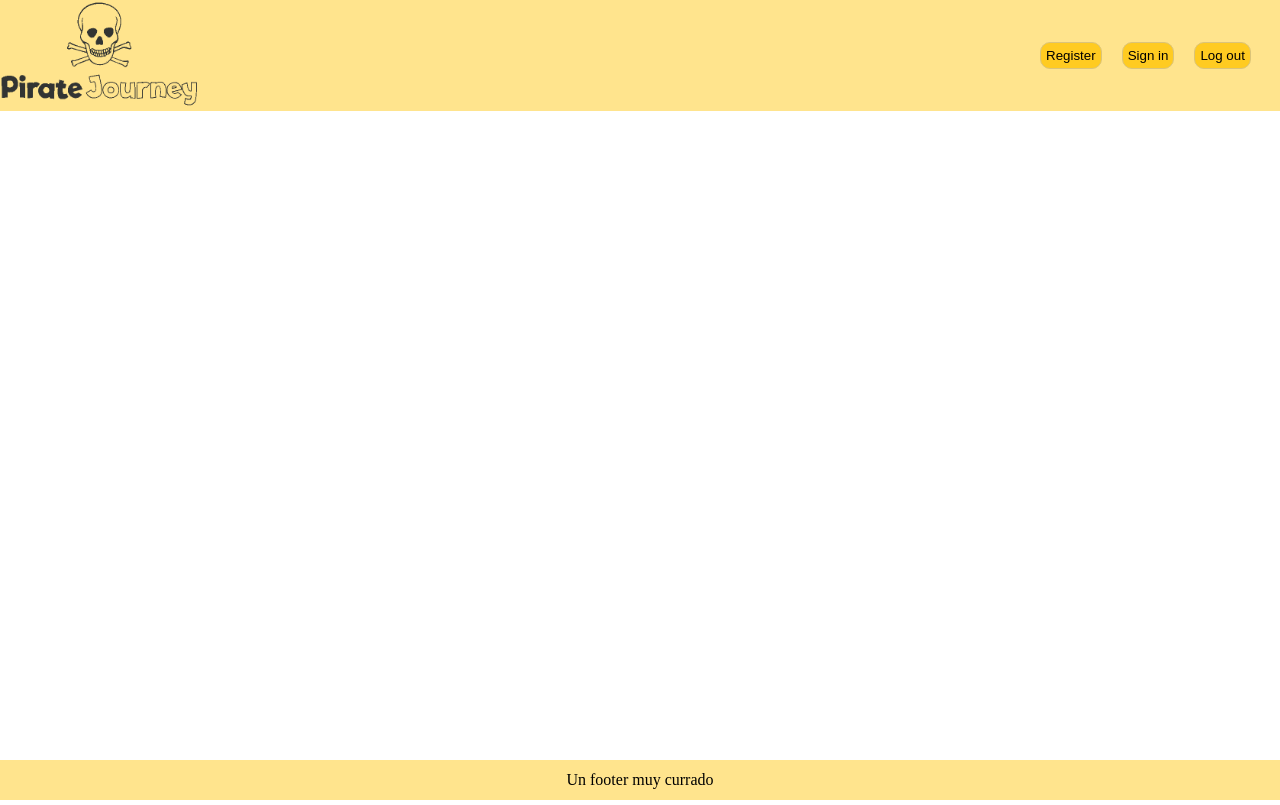
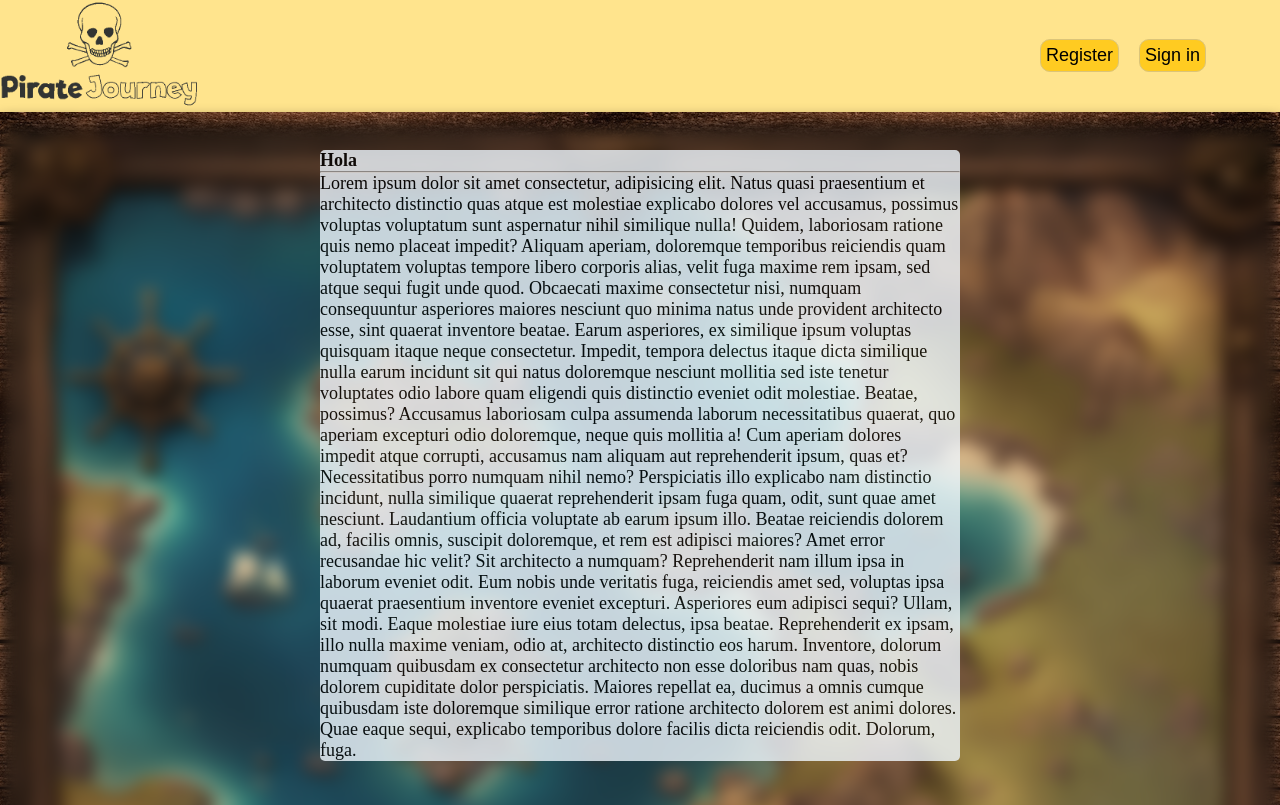
Before and after one commit to icarreras19961/Escape-Room, a plain HTML site: page index.html in a window 1280 px wide. Shown: the top 805 px of the page. Drawn offline with Linux system fonts and the light colour scheme.

Commit message:
register y inicio """"echo""""

```diff
--- /dev/null
+++ b/css/menu_user.css
@@ -0,0 +1,6 @@
+body {
+  background-image: url("/../Imagenes/para_usar/cielo.jpg") !important;
+
+  background-repeat: no-repeat;
+  background-size: cover;
+}
--- a/index.css
+++ b/index.css
@@ -1,11 +1,14 @@
 * {
   margin: 0;
   padding: 0;
+  font-size: large;
 }
 body {
   display: flex;
   flex-direction: column;
   min-height: 100vh;
+  background-image: url("Imagenes/maderaavif.avif");
+  background-color: #833e0c;
 }
 /* header */
 header {
@@ -31,6 +34,22 @@ header {
   border: 1px solid #dbc479;
 }
 /* Main */
+main {
+  display: flex;
+  justify-content: center;
+}
+#imagen {
+  filter: blur(8px);
+  margin: 10px;
+}
+#bienvenida {
+  background-color: aliceblue;
+  opacity: 0.8;
+  position: absolute;
+  top: 150px;
+  width: 50%;
+  border-radius: 5px;
+}
 
 /* Footer */
 footer {
--- a/index.html
+++ b/index.html
@@ -13,14 +13,54 @@
     <img id="logo" src="Imagenes/logo.png" alt="">
     <!-- ffe48d codigo del color -->
     <div id="botones_accion">
-      <button id="registro" class="boton">Register</button>
-      <button id="signIn" class="boton">Sign in</button>
-      <button id="logOut" class="boton">Log out</button>
+      <a href="formularios/registro/registro.html">
+        <button id="registro" class="boton">Register</button>
+      </a>
+      <a href="">
+        <button id="signIn" class="boton">Sign in</button>
+      </a>
     </div>
   </header>
-  <main></main>
+  <main>
 
-    <footer>Un footer muy currado</footer>
+    <img id="imagen" src="Imagenes/mapa.jpg" alt="">
+
+    <div id="bienvenida">
+      <h1>Hola</h1>
+      <hr>
+      <p>
+        Lorem ipsum dolor sit amet consectetur, adipisicing elit. Natus quasi praesentium et architecto distinctio quas
+        atque est molestiae explicabo dolores vel accusamus, possimus voluptas voluptatum sunt aspernatur nihil
+        similique nulla!
+        Quidem, laboriosam ratione quis nemo placeat impedit? Aliquam aperiam, doloremque temporibus reiciendis quam
+        voluptatem voluptas tempore libero corporis alias, velit fuga maxime rem ipsam, sed atque sequi fugit unde quod.
+        Obcaecati maxime consectetur nisi, numquam consequuntur asperiores maiores nesciunt quo minima natus unde
+        provident architecto esse, sint quaerat inventore beatae. Earum asperiores, ex similique ipsum voluptas quisquam
+        itaque neque consectetur.
+        Impedit, tempora delectus itaque dicta similique nulla earum incidunt sit qui natus doloremque nesciunt mollitia
+        sed iste tenetur voluptates odio labore quam eligendi quis distinctio eveniet odit molestiae. Beatae, possimus?
+        Accusamus laboriosam culpa assumenda laborum necessitatibus quaerat, quo aperiam excepturi odio doloremque,
+        neque quis mollitia a! Cum aperiam dolores impedit atque corrupti, accusamus nam aliquam aut reprehenderit
+        ipsum, quas et?
+        Necessitatibus porro numquam nihil nemo? Perspiciatis illo explicabo nam distinctio incidunt, nulla similique
+        quaerat reprehenderit ipsam fuga quam, odit, sunt quae amet nesciunt. Laudantium officia voluptate ab earum
+        ipsum illo.
+        Beatae reiciendis dolorem ad, facilis omnis, suscipit doloremque, et rem est adipisci maiores? Amet error
+        recusandae hic velit? Sit architecto a numquam? Reprehenderit nam illum ipsa in laborum eveniet odit.
+        Eum nobis unde veritatis fuga, reiciendis amet sed, voluptas ipsa quaerat praesentium inventore eveniet
+        excepturi. Asperiores eum adipisci sequi? Ullam, sit modi. Eaque molestiae iure eius totam delectus, ipsa
+        beatae.
+        Reprehenderit ex ipsam, illo nulla maxime veniam, odio at, architecto distinctio eos harum. Inventore, dolorum
+        numquam quibusdam ex consectetur architecto non esse doloribus nam quas, nobis dolorem cupiditate dolor
+        perspiciatis.
+        Maiores repellat ea, ducimus a omnis cumque quibusdam iste doloremque similique error ratione architecto dolorem
+        est animi dolores. Quae eaque sequi, explicabo temporibus dolore facilis dicta reiciendis odit. Dolorum, fuga.
+
+      </p>
+    </div>
+  </main>
+
+  <footer>Un footer muy currado</footer>
 </body>
 
 </html>
```
Also changed, not shown: css/registro.css (added, +13 -0 lines), formularios/registro/registro.html (added, +66 -0 lines), html/menu_user.html (added, +30 -0 lines), js/registro.js (added, +29 -0 lines), Imagenes/croquis.JPG (added), Imagenes/maderaavif.avif (added), Imagenes/mapa.jpg (renamed from Imagenes/para usar/mapa.jpg), Imagenes/para_usar/cielo.jpg (added), Imagenes/para_usar/iconos.webp (renamed from Imagenes/para usar/iconos.webp), Imagenes/para_usar/mazmorra 1.avif (renamed from Imagenes/para usar/mazmorra 1.avif), Imagenes/para_usar/mazmorra 2.avif (renamed from Imagenes/para usar/mazmorra 2.avif), Imagenes/para_usar/pirata.webp (renamed from Imagenes/para usar/pirata.webp), Imagenes/para_usar/pirate-menu.png (added), Imagenes/para_usar/pirate-ship.jpg (renamed from Imagenes/para usar/pirate-ship.jpg), 2 more files, 2 other files.
